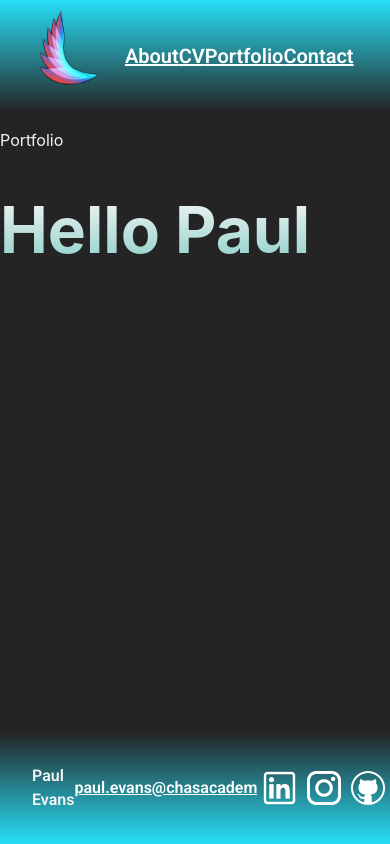
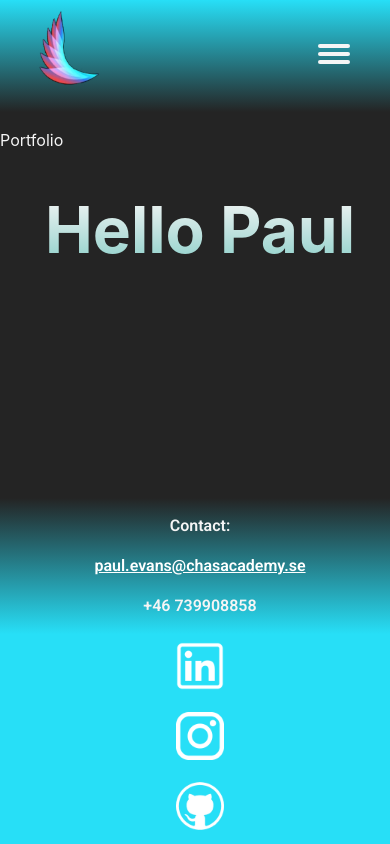
Before and after one commit to PaulEvans78/noob-stories, a React (Vite) app: page /portfolio in a window 390 px wide. Built offline with nearby package versions, Linux system fonts and the light colour scheme.

Commit message:
burger and responsivness

```diff
--- a/src/App.jsx
+++ b/src/App.jsx
@@ -2,6 +2,9 @@
 import styled from "styled-components";
 import Navbar from "./Navbar";
 import Footer from "./Footer";
+import linkedIcon from './assets/linkedIn_icon_white.png';
+import instaIcon from './assets/instagram_icon_white.png';
+import githubIcon from './assets/github_white.png';
 // import Main from "./main";
 
 
@@ -46,6 +49,7 @@ grid-area: main;
 
 const GridContainer = styled.div`
 min-height: 100vh;
+min-width: 400px;
 display: grid;
 /* border: 1px solid turquoise; */
 grid-template-rows: 7rem repeat(3, 1fr) 7rem;
@@ -56,6 +60,18 @@ grid-template-areas:
 "main main main main main"
 "main main main main main"
 "footer footer footer icon icon";
+
+@media screen and (max-width: 767px) {
+grid-template-rows: 7rem repeat(2, 1fr) 7rem;
+grid-template-columns: repeat(2, 1fr);
+grid-template-areas:
+"logo top "
+"main main "
+"main main "
+"main main "
+"footer footer"
+"icon icon";
+  }
 `;
 
 
@@ -68,25 +84,32 @@ grid-template-areas:
 //   instagram_icon_white.png
 // } from './assets';
 
-import linkedIcon from './assets/linkedIn_icon_white.png';
-import instaIcon from './assets/instagram_icon_white.png';
-import githubIcon from './assets/github_white.png';
+
 
 
 const IconContainer = styled.div`
 background-image: linear-gradient(#242424, #27dff7);
-/* max-width: 6rem; */
-/* padding-left: 1.5em; */
 grid-area: icon;
 display: flex;
 flex-direction: row;
 justify-content: space-around;
 align-items: center;
+
+@media screen and (max-width: 767px) {
+  flex-direction: column;
+  background-image: none;
+  background-color: #27dff7;
+}
 `;
 
 
 const StyledIcon = styled.img`
-height: 30%;
+height: 2em;
+
+@media screen and (max-width: 767px) {
+height: 3em;
+margin: 0.5em;
+}
 `;
 
 //APP
@@ -113,10 +136,11 @@ function App() {
         {/* <Main /> */}
         </MainContainer>
           <Footer />
+          <IconContainer />
             <IconContainer>
-              <StyledIcon  src={linkedIcon} alt="LinkedIn"/>
-              <StyledIcon  src={instaIcon} alt="Instagram"/>
-              <StyledIcon  src={githubIcon} alt="GitHub"/>
+              <a href="https://www.linkedin.com/in/paul-evans-3a74605/"><StyledIcon  src={linkedIcon} alt="LinkedIn"/> </a>
+              <a href="https://www.linkedin.com/in/paul-evans-3a74605/"><StyledIcon  src={instaIcon} alt="Instagram"/> </a>
+              <a href="https://www.linkedin.com/in/paul-evans-3a74605/"><StyledIcon  src={githubIcon} alt="GitHub"/> </a>
             </IconContainer>
       </GridContainer>
     </Router>
--- a/src/Footer.jsx
+++ b/src/Footer.jsx
@@ -1,5 +1,8 @@
 import React from "react";
 import styled from "styled-components";
+import linkedIcon from './assets/linkedIn_icon_white.png';
+import instaIcon from './assets/instagram_icon_white.png';
+import githubIcon from './assets/github_white.png';
 
 import {
     Link
@@ -15,8 +18,13 @@ const StyledFooter = styled.footer`
   align-items: center;
   padding: 0em 2em 0em 2em;
   font-family: 'Roboto', sans-serif;
+  font-weight: 600;
   /* font-size: 1rem; */
   color: whitesmoke;
+
+  @media screen and (max-width: 767px) {
+    flex-direction: column;
+  }
 `;
 
 const StyledFooterLink = styled(Link)`
@@ -25,14 +33,47 @@ const StyledFooterLink = styled(Link)`
     border-radius: 8px;
 `;
 
+const IconContainer = styled.div`
+background-image: linear-gradient(#242424, #27dff7);
+grid-area: icon;
+display: flex;
+flex-direction: row;
+justify-content: space-around;
+align-items: center;
+
+@media screen and (max-width: 767px) {
+  flex-direction: column;
+  background-image: none;
+  background-color: #27dff7;
+}
+`;
+
+
+// const StyledIcon = styled.img`
+// height: 2em;
+
+// @media screen and (max-width: 767px) {
+// height: 3em;
+// margin: 0.5em;
+// }
+// `;
+
+
 const Footer = () => {
     return (
         <StyledFooter>
-            <p>Paul Evans</p>
-            <StyledFooterLink to="/email">paul.evans@chasacademy.se</StyledFooterLink>
+            <p>Contact:</p>
+            <StyledFooterLink to="paul.evans@chasacademy.se">paul.evans@chasacademy.se</StyledFooterLink>
             <p to="/mobile">+46 739908858</p>
         </StyledFooter>
     );
 }
 
+//  <IconContainer>
+//  <a href="https://www.linkedin.com/in/paul-evans-3a74605/"><StyledIcon  src={linkedIcon} alt="LinkedIn"/> </a>
+//  <a href="https://www.linkedin.com/in/paul-evans-3a74605/"><StyledIcon  src={instaIcon} alt="Instagram"/> </a>
+//  <a href="https://www.linkedin.com/in/paul-evans-3a74605/"><StyledIcon  src={githubIcon} alt="GitHub"/> </a>
+//  </IconContainer>
+
+
 export default Footer;
--- a/src/Navbar.jsx
+++ b/src/Navbar.jsx
@@ -1,5 +1,6 @@
 import React from "react";
 import styled from "styled-components";
+// import React, { useState } from "react";
 
 import {
     Link
@@ -16,13 +17,37 @@ const StyledNav = styled.nav`
     font-family: 'Roboto', sans-serif;
     color: whitesmoke;
     font-size: 1.25rem;
+
+    @media screen and (max-width: 767px) {
+    flex-direction: row-reverse;
+    }
 `;
 
 const StyledLink = styled(Link)`
     color: white;
     /* background-color: turquoise; */
     border-radius: 8px;
+
+    @media screen and (max-width: 767px) {
+    display: none;
+    }
 `;
+
+
+const StyledHamburger = styled.div`
+    display: none;
+    width: 2rem;
+    height: 2rem;
+    justify-content: space-around;
+    flex-flow: column nowrap;
+    z-index: 10;
+
+    @media screen and (max-width: 767px) {
+    display: flex;
+    }
+`;
+
+
 const Navbar = () => {
     return (
         <StyledNav>
@@ -30,8 +55,24 @@ const Navbar = () => {
             <StyledLink to="/cv">CV</StyledLink>
             <StyledLink to="/portfolio">Portfolio</StyledLink>
             <StyledLink to="/contact">Contact</StyledLink>
+            <Hamburger />
         </StyledNav>
+
     );
 }
 
+//HAMBURGER MENU
+
+function Hamburger() {
+    return (
+      <StyledHamburger>
+           <div className="hamburgerMenu">
+           <div className="burger burger1"></div>
+           <div className="burger burger2"></div>
+           <div className="burger burger3"></div>
+          </div>
+      </StyledHamburger>
+    );
+  }
+
 export default Navbar;
--- a/src/index.css
+++ b/src/index.css
@@ -49,6 +49,7 @@ h1 {
   background: -webkit-linear-gradient(whitesmoke, rgb(142, 208, 202));
   -webkit-background-clip: text;
   -webkit-text-fill-color: transparent;
+  text-align: center;
 }
 
 p {
@@ -117,17 +118,17 @@ button:focus-visible {
   justify-content: space-around;
   flex-flow: column nowrap;
   z-index: 10;
-} */
+}  */
 
-/* .burger {
+.burger {
   width: 2rem;
   height: 0.25rem;
   margin-bottom: 0.25rem;
   border-radius: 10px;
-  background-color: black;
+  background-color: whitesmoke;
   transform-origin: 1px;
   transition: all 0.3s linear;
-} */
+}
 
 
 
```
